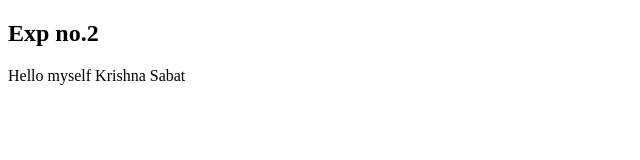
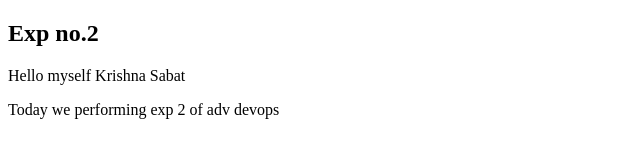
Before and after one commit to krissh02/aws_codepipeline_s2_codedeploy_linux, a plain HTML site: page index.html in a window 1280 px wide. Shown: the whole page, without its empty margins (0-640 px from the left). Drawn offline with Linux system fonts and the light colour scheme.

Commit message:
Update index.html

```diff
--- a/index.html
+++ b/index.html
@@ -6,5 +6,6 @@
   <body>
     <h2>Exp no.2</h2>
     <p>Hello myself Krishna Sabat</p>
+    <p>Today we performing exp 2 of adv devops</p>
   </body>
 </html>
```
